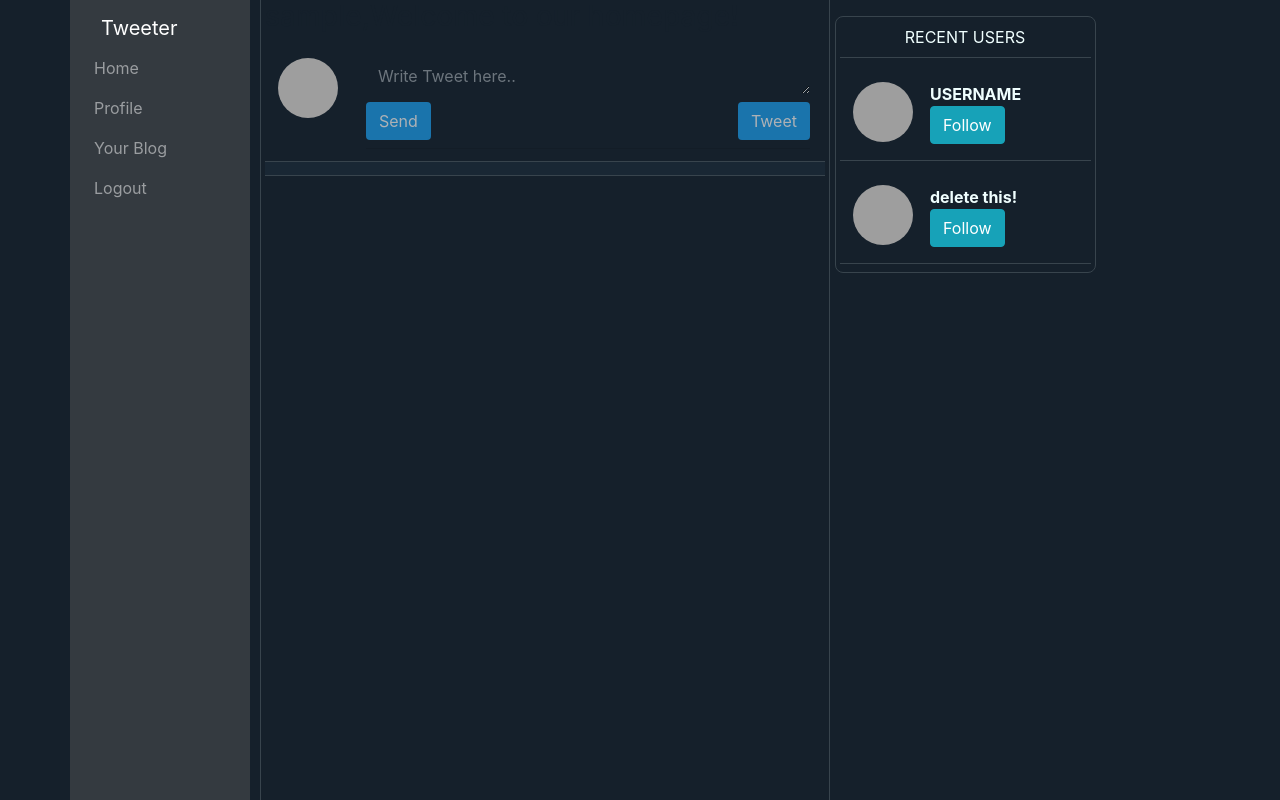
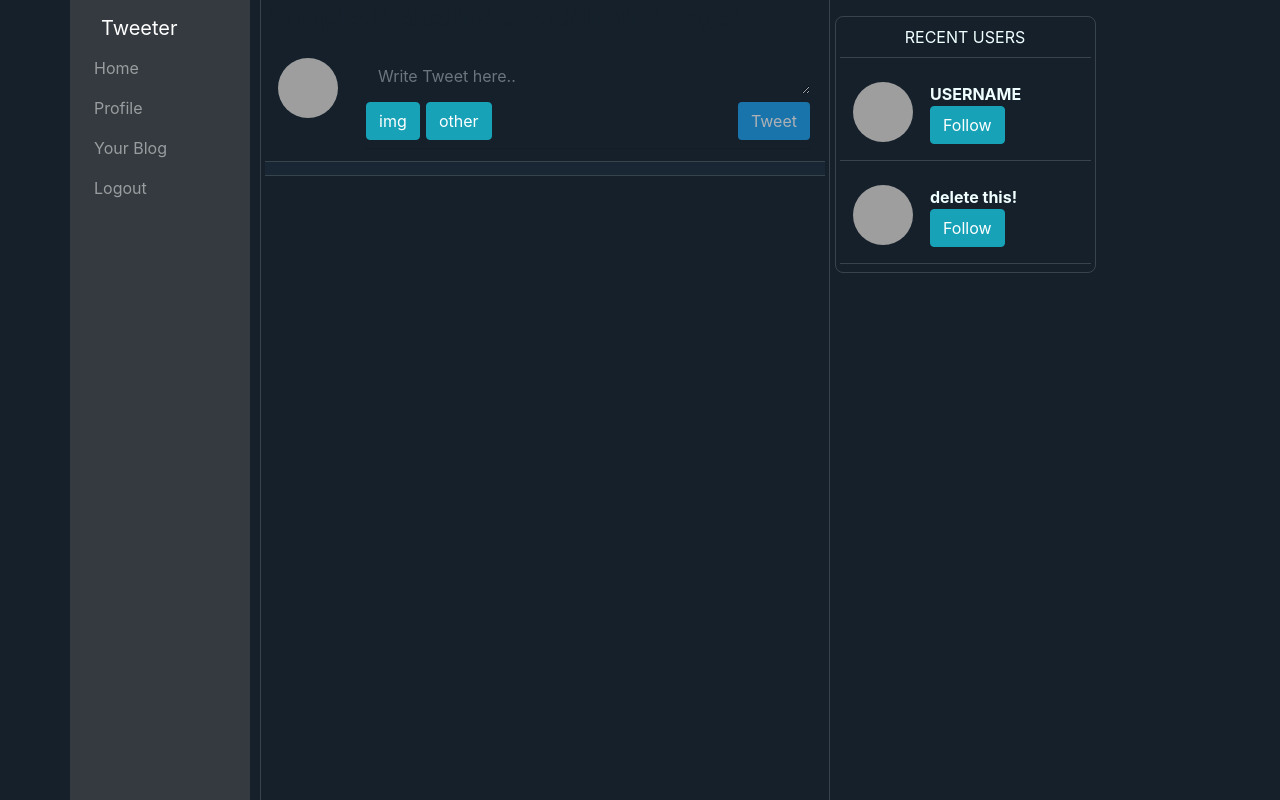
Before and after one commit to hamidrezarj/twitter_clone, a Django app: template tweets/templates/tweets/index.html in a window 1280 px wide. Run offline with Django 3.2, Linux system fonts and the light colour scheme; the template is opened without the code that fills it, so the values that code supplies are empty; the visitor is signed in with stand-in values (Sample User, id 1); some libraries are stand-ins or nearby versions; grey boxes are pictures that could not be loaded.

Commit message:
Update index.css and post.html img BUTTON for POST ADDED!

```diff
--- a/tweets/static/tweets/index.css
+++ b/tweets/static/tweets/index.css
@@ -222,3 +222,7 @@
     background-color: rgb(29, 161, 242);
     color: white;
 }
+
+.custom-file-img {
+    width: 60px !important;
+}
--- a/tweets/templates/tweets/post.html
+++ b/tweets/templates/tweets/post.html
@@ -23,7 +23,19 @@
                 <textarea class="form-control tweetTextArea mb-2" id="postBox" maxlength="250" minlength="1"
                           data-min-rows='1' rows='1' name="content" placeholder="Write Tweet here.."></textarea>
                 <div class="d-flex flex-row align-items-center">
-                    <button class="btn tweetSubmitBtn" id="postTweetBtn2" disabled>Send</button>
+
+                    <form class="col col-1 d-flex justify-content-start p-0">
+                        <div class="custom-file custom-file-img">
+                            <label class="btn btn-info" for="imgFile">img</label>
+                            <input type="file" accept="image/*" class="custom-file-input" id="imgFile">
+                        </div>
+                        <div class="custom-file custom-file-img">
+                            <label class="btn btn-info" for="otherFile">other</label>
+                            <input type="file" class="custom-file-input" id="otherFile">
+                        </div>
+{#                        <button class="btn tweetSubmitBtn" id="imageBTN">IMG</button>#}
+{#                        <button class="btn tweetSubmitBtn" id="otherBTN">other</button>#}
+                    </form>
                     <div class="col d-flex justify-content-end p-0">
                         <button class="btn tweetSubmitBtn" id="postTweetBtn" disabled>Tweet</button>
                     </div>
```
